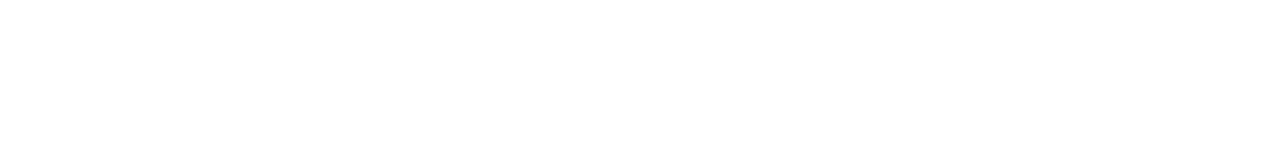
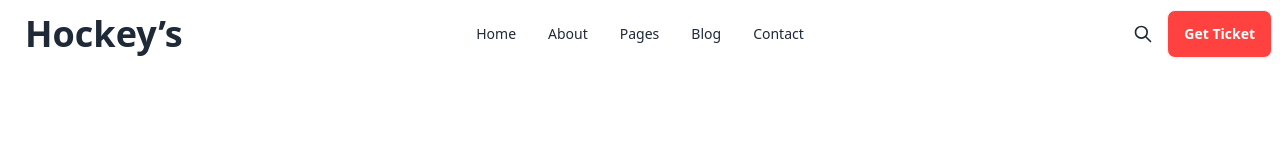
Before and after one commit to shammy46/Hockey-s_With_DaisyUI, a plain HTML site: page index.html in a window 1280 px wide. Drawn offline with nearby package versions, Linux system fonts and the light colour scheme.

Commit message:
navbar added

```diff
--- a/index.html
+++ b/index.html
@@ -1,11 +1,81 @@
 <!DOCTYPE html>
 <html lang="en">
+
 <head>
     <meta charset="UTF-8">
     <meta name="viewport" content="width=device-width, initial-scale=1.0">
     <title>Hockey's</title>
+    <link rel="preconnect" href="https://fonts.googleapis.com">
+    <link rel="preconnect" href="https://fonts.gstatic.com" crossorigin>
+    <link href="https://fonts.googleapis.com/css2?family=Manrope:wght@400;500;600;800&display=swap" rel="stylesheet">
+    <link href="https://cdn.jsdelivr.net/npm/daisyui@4.6.0/dist/full.min.css" rel="stylesheet" type="text/css" />
+    <script src="https://cdn.tailwindcss.com"></script>
+    <script>
+        tailwind.config = {
+            theme: {
+                extend: {
+                    colors: {
+                        clifford: '#da373d',
+                        'bg-primary': '#FF4240',
+                    }
+                }
+            }
+        }
+    </script>
+    <style>
+        .font-manrope{
+            font-family: 'Manrope', sans-serif;
+        }
+    </style>
+
 </head>
-<body>
+
+<body class=".font-manrope">
+    <header class="md:container md:mx-auto">
+        <div class="navbar bg-base-100">
+            <div class="navbar-start">
+              <div class="dropdown">
+                <div tabindex="0" role="button" class="btn btn-ghost lg:hidden">
+                  <svg xmlns="http://www.w3.org/2000/svg" class="h-5 w-5" fill="none" viewBox="0 0 24 24" stroke="currentColor"><path stroke-linecap="round" stroke-linejoin="round" stroke-width="2" d="M4 6h16M4 12h8m-8 6h16" /></svg>
+                </div>
+                <ul tabindex="0" class="menu menu-sm dropdown-content mt-3 z-[1] p-2 shadow bg-base-100 rounded-box w-52">
+                    <li><a>Home</a></li>
+                    <li><a>About</a></li>
+                    <li><a>Pages</a></li>
+                    <li><a>Blog</a></li>
+                    <li><a>Contact</a></li>
+                  </ul>
+              </div>
+              <a class="btn btn-ghost text-4xl font-extrabold">Hockey’s</a>
+            </div>
+            <div class="navbar-center hidden lg:flex">
+              <ul class="menu menu-horizontal px-1">
+                <li><a>Home</a></li>
+                <li><a>About</a></li>
+                <li><a>Pages</a></li>
+                <li><a>Blog</a></li>
+                <li><a>Contact</a></li>
+
+              </ul>
+            </div>
+            <div class="navbar-end">
+                <button class="btn btn-ghost btn-circle">
+                    <svg xmlns="http://www.w3.org/2000/svg" class="h-5 w-5" fill="none" viewBox="0 0 24 24" stroke="currentColor"><path stroke-linecap="round" stroke-linejoin="round" stroke-width="2" d="M21 21l-6-6m2-5a7 7 0 11-14 0 7 7 0 0114 0z" /></svg>
+                  </button>
+              <a class="btn bg-bg-primary text-white">Get Ticket</a>
+            </div>
+          </div>
+
+    </header>
+
+    <main>
+
+    </main>
+
+    <footer>
+
+    </footer>
 
 </body>
+
 </html>
--- /dev/null
+++ b/tailwind.config.js
@@ -0,0 +1,8 @@
+/** @type {import('tailwindcss').Config} */
+module.exports = {
+    content: ["./src/**/*.{html,js}"],
+    theme: {
+      extend: {},
+    },
+    plugins: [],
+  }
```
